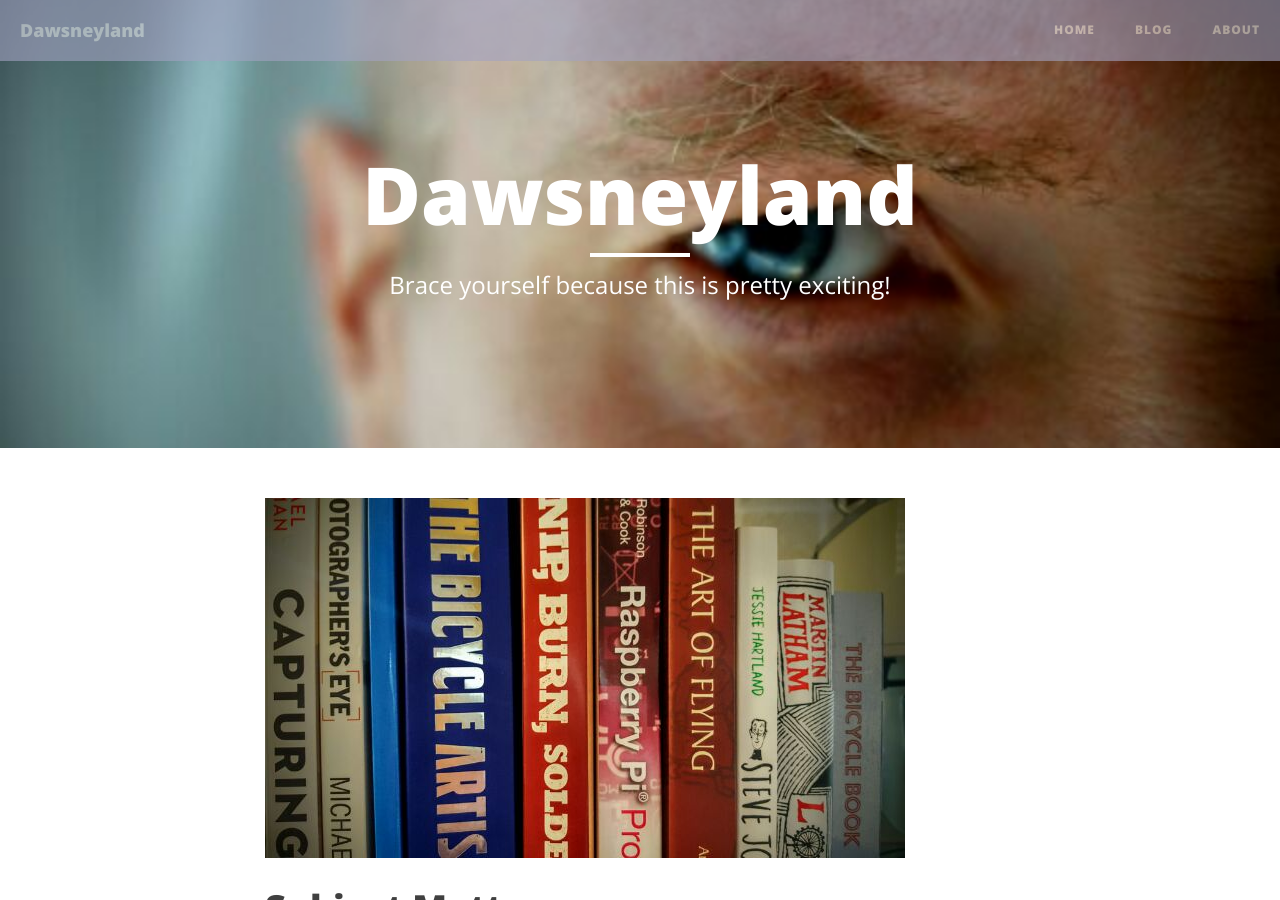
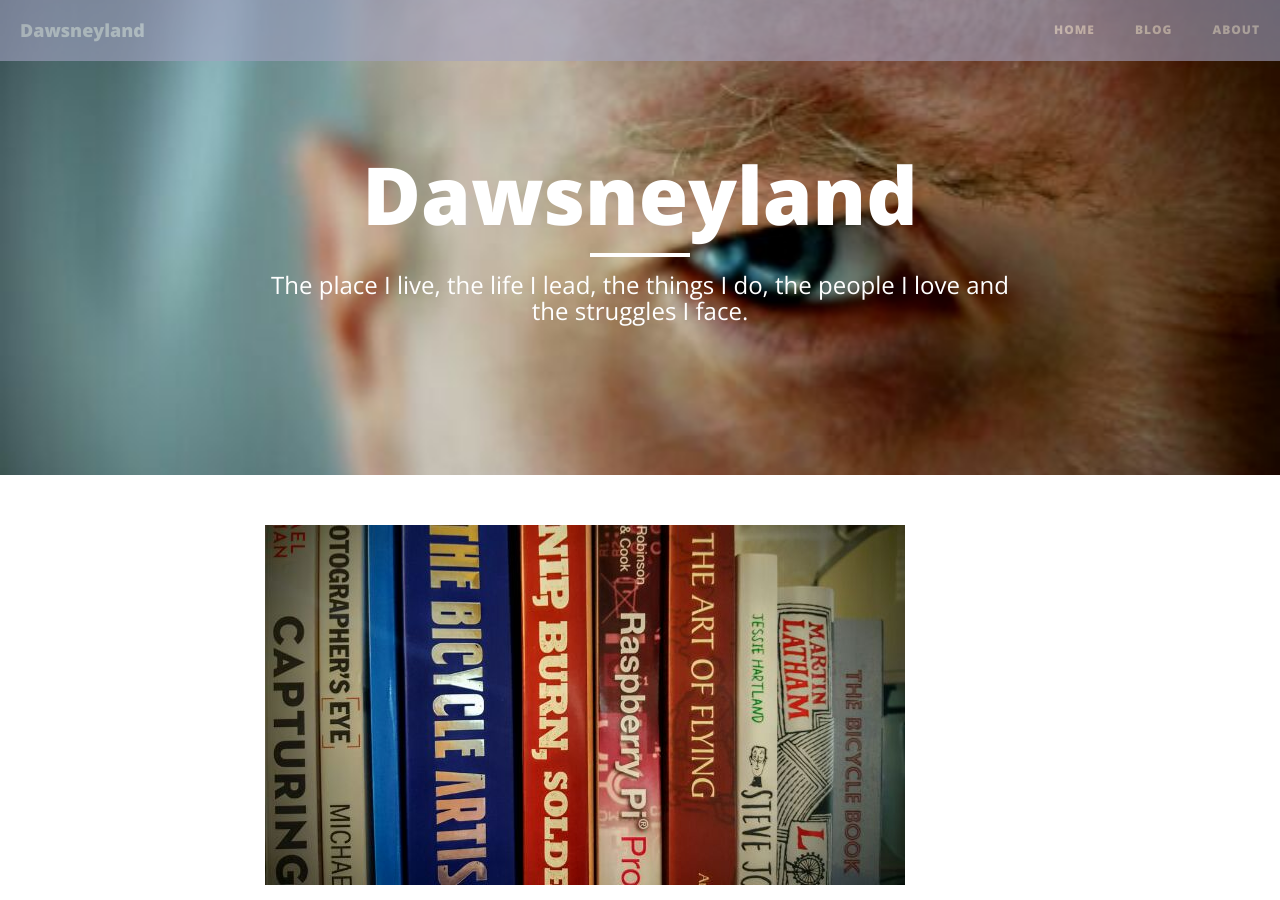
Before and after one commit to dawsneyland/formerdland, a Jekyll site: the page built from index.html, in a window 1280 px wide and 900 px high. Built offline with Jekyll 4.4.1, drawn with Linux system fonts in a browser that asks for light colours; nearby versions of some CDN libraries; the list of posts is cut into pages by our own code.

Commit message:
Update index.html

```diff
--- a/index.html
+++ b/index.html
@@ -1,6 +1,6 @@
 ---
 layout: page
-description: "Brace yourself because this is pretty exciting!"
+description: "The place I live, the life I lead, the things I do, the people I love and the struggles I face."
 ---
 
 
```
